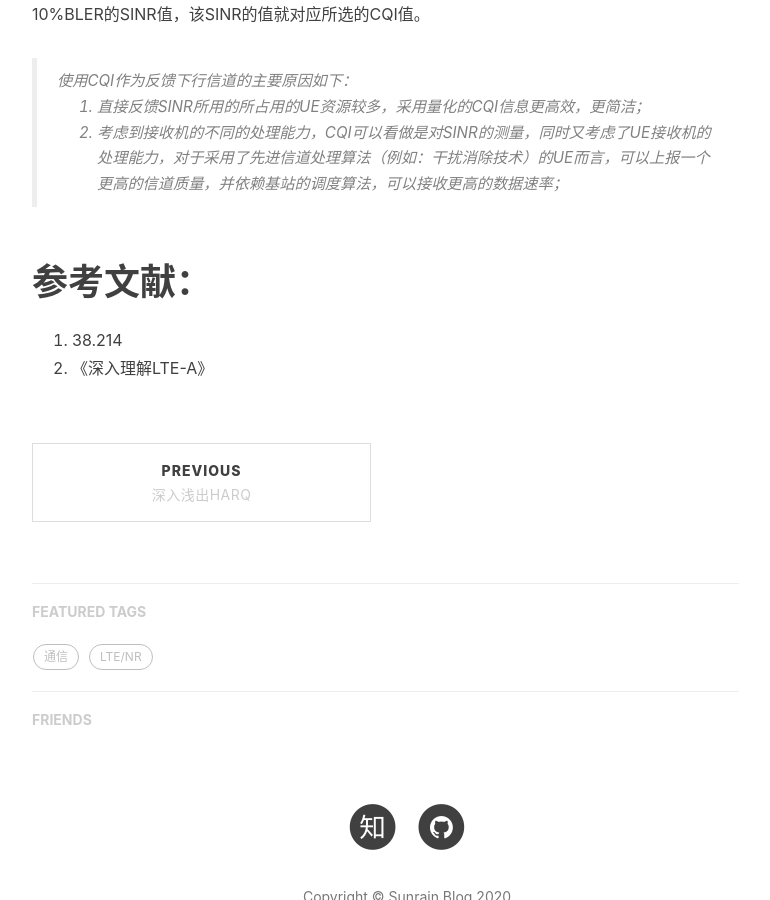
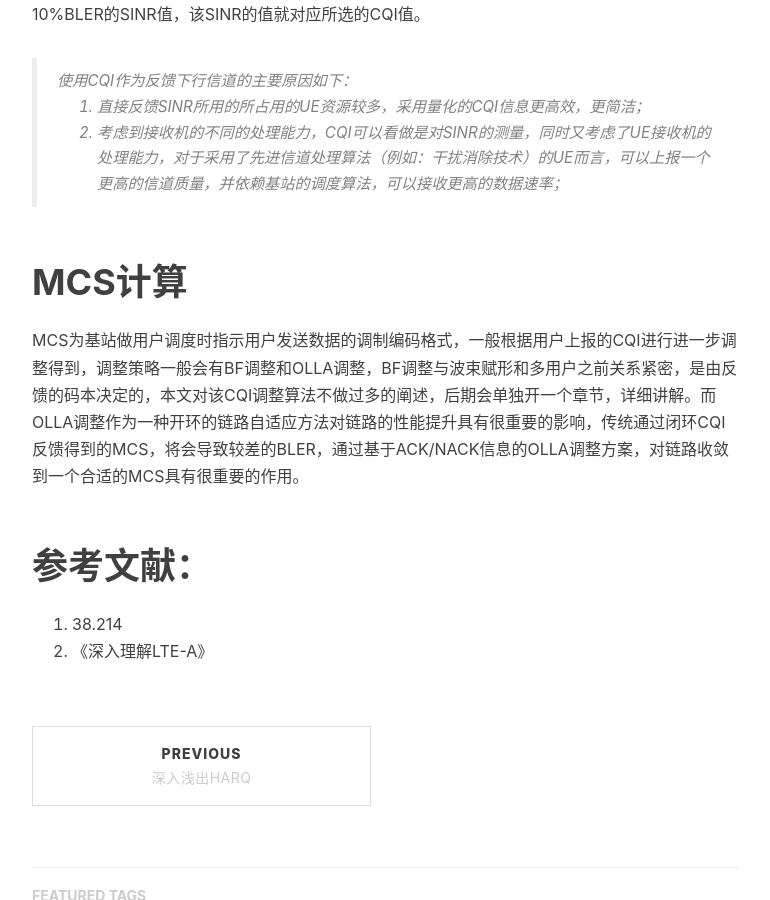
Before and after one commit to ruoqiong/ruoqiong.github.io, a Jekyll site: the page built from _posts/2020-09-30-CQI_MCS.md, in a window 1280 px wide and 900 px high, scrolled down 1420 px. Shown: the whole window, without its empty margins (233-1003 px from the left). Built offline with Jekyll 4.4.1, drawn with Linux system fonts in a browser that asks for light colours; nearby versions of some CDN libraries; comment, search, counter and statistics services are not loaded.

Commit message:
Update 2020-09-30-CQI_MCS.md

```diff
--- a/_posts/2020-09-30-CQI_MCS.md
+++ b/_posts/2020-09-30-CQI_MCS.md
@@ -28,6 +28,8 @@ CQI是在使用建议的RI和PMI，且PDSCH传输的BLER最高为10%的情况下
 > 1. 直接反馈SINR所用的所占用的UE资源较多，采用量化的CQI信息更高效，更简洁；
 > 2. 考虑到接收机的不同的处理能力，CQI可以看做是对SINR的测量，同时又考虑了UE接收机的处理能力，对于采用了先进信道处理算法（例如：干扰消除技术）的UE而言，可以上报一个更高的信道质量，并依赖基站的调度算法，可以接收更高的数据速率；
 
+# MCS计算
+MCS为基站做用户调度时指示用户发送数据的调制编码格式，一般根据用户上报的CQI进行进一步调整得到，调整策略一般会有BF调整和OLLA调整，BF调整与波束赋形和多用户之前关系紧密，是由反馈的码本决定的，本文对该CQI调整算法不做过多的阐述，后期会单独开一个章节，详细讲解。而OLLA调整作为一种开环的链路自适应方法对链路的性能提升具有很重要的影响，传统通过闭环CQI反馈得到的MCS，将会导致较差的BLER，通过基于ACK/NACK信息的OLLA调整方案，对链路收敛到一个合适的MCS具有很重要的作用。
 
 # 参考文献：
 1. 38.214
```
